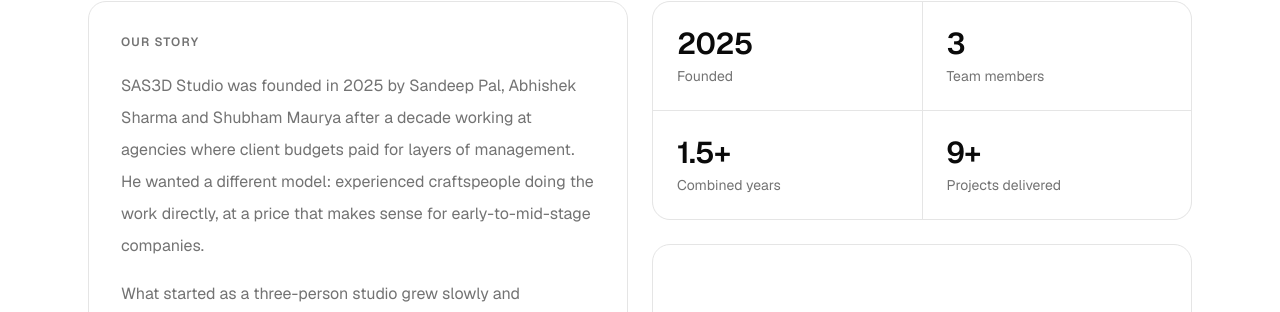
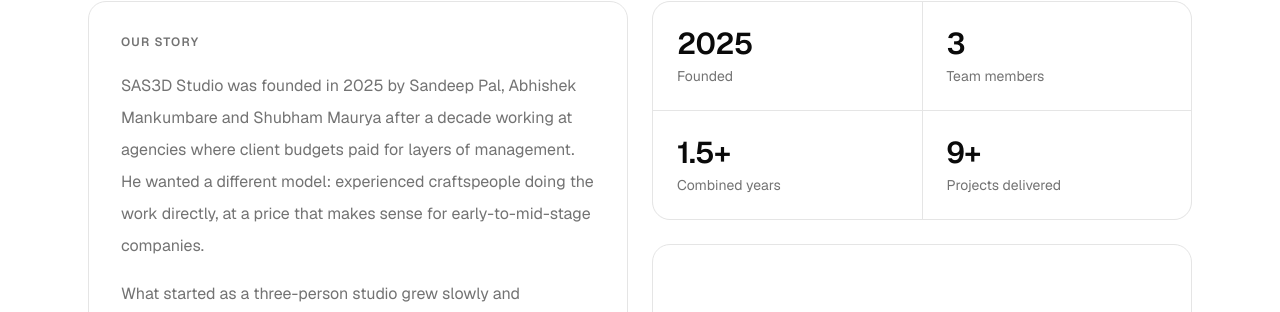
Before and after one commit to Shubhamprogrammar/sas3d, a Next.js app: page /about in a window 1280 px wide. Shown: the part 551-863 px from the top of the page. Built offline with nearby package versions, Linux system fonts and the light colour scheme.

Commit message:
add abhishek surname in ABout route

```diff
--- a/src/app/about/page.tsx
+++ b/src/app/about/page.tsx
@@ -40,7 +40,7 @@
               <div className="mt-5 flex flex-col gap-4 text-sm leading-7 text-muted-foreground sm:text-base sm:leading-8">
                 <p>
                   {SITE.name} was founded in {SITE.foundingYear} by Sandeep Pal, Abhishek
-                  Sharma and Shubham Maurya after a decade working at agencies where client budgets
+                  Mankumbare and Shubham Maurya after a decade working at agencies where client budgets
                   paid for layers of management. He wanted a different model:
                   experienced craftspeople doing the work directly, at a price
                   that makes sense for early-to-mid-stage companies.
```
